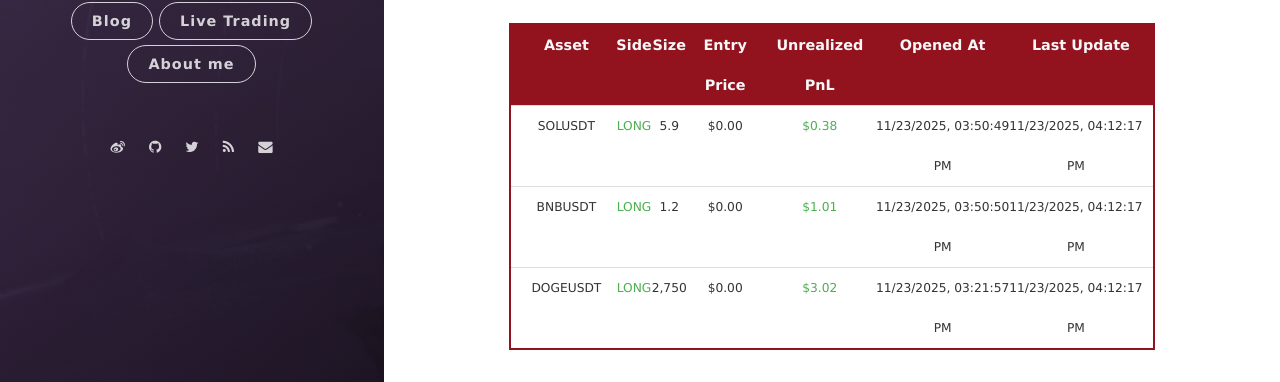
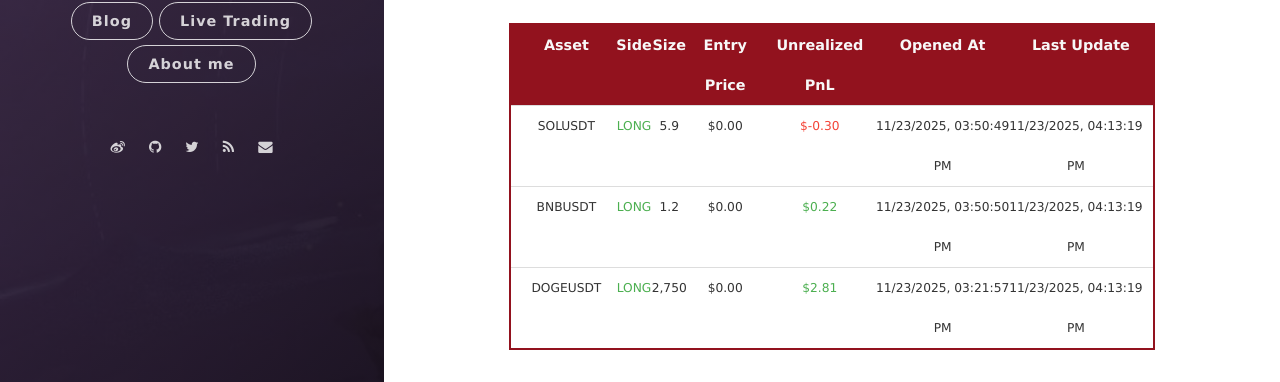
Before and after one commit to leeyegy/leeyegy.github.io, a Jekyll site: the page built from live-trading.html, in a window 1280 px wide and 1026 px high. Shown: the part 576-958 px from the top of the window. Built offline with Jekyll 4.4.1, drawn with Linux system fonts in a browser that asks for light colours; nearby versions of some CDN libraries.

Commit message:
AccountMonitor: refresh positions 2025-11-24T00:13:19+08:00

```diff
--- a/assets/data/binance/positions.json
+++ b/assets/data/binance/positions.json
@@ -4,26 +4,26 @@
     "side": "LONG",
     "size": 5.9,
     "entryPrice": 0.0,
-    "unrealizedPnl": 0.38259193,
+    "unrealizedPnl": -0.295,
     "openedAt": "2025-11-23T23:50:49+08:00",
-    "reportedAt": "2025-11-24T00:12:17+08:00"
+    "reportedAt": "2025-11-24T00:13:19+08:00"
   },
   {
     "symbol": "BNBUSDT",
     "side": "LONG",
     "size": 1.2,
     "entryPrice": 0.0,
-    "unrealizedPnl": 1.008,
+    "unrealizedPnl": 0.2218053,
     "openedAt": "2025-11-23T23:50:50+08:00",
-    "reportedAt": "2025-11-24T00:12:17+08:00"
+    "reportedAt": "2025-11-24T00:13:19+08:00"
   },
   {
     "symbol": "DOGEUSDT",
     "side": "LONG",
     "size": 2750.0,
     "entryPrice": 0.0,
-    "unrealizedPnl": 3.0231575,
+    "unrealizedPnl": 2.805,
     "openedAt": "2025-11-23T23:21:57+08:00",
-    "reportedAt": "2025-11-24T00:12:17+08:00"
+    "reportedAt": "2025-11-24T00:13:19+08:00"
   }
 ]
```
